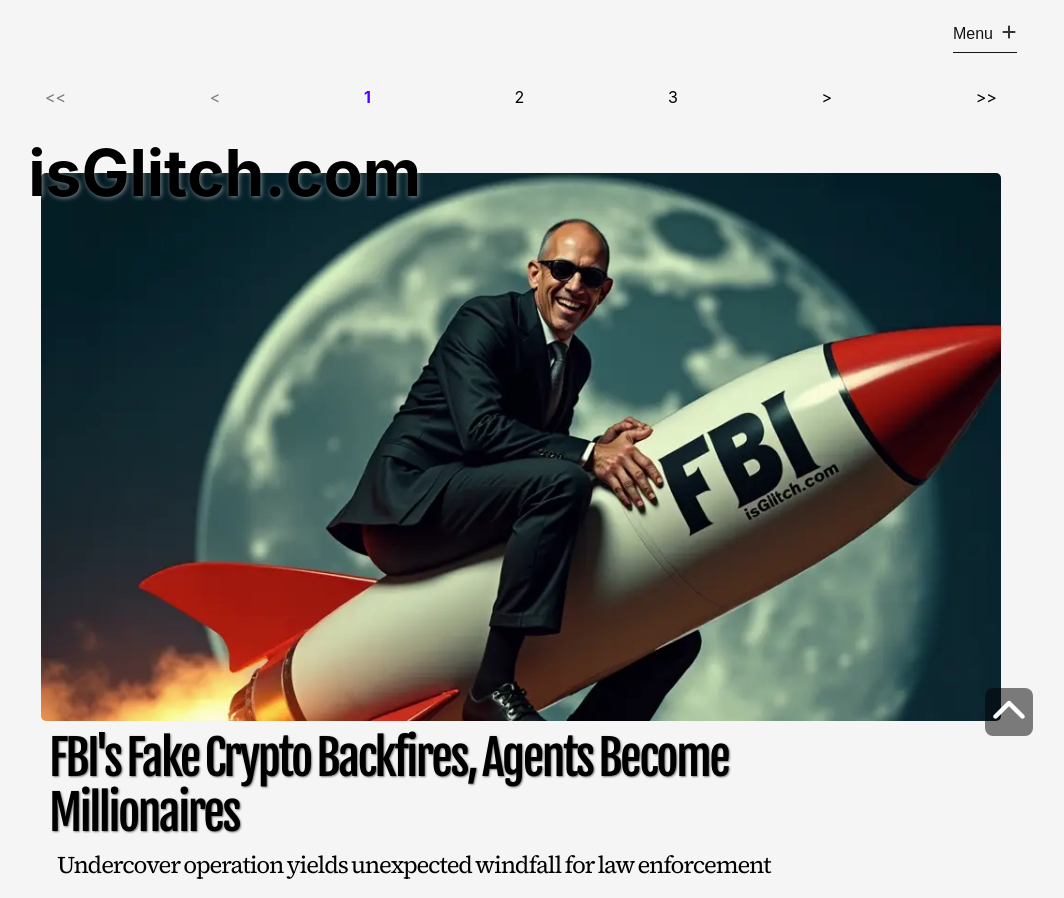
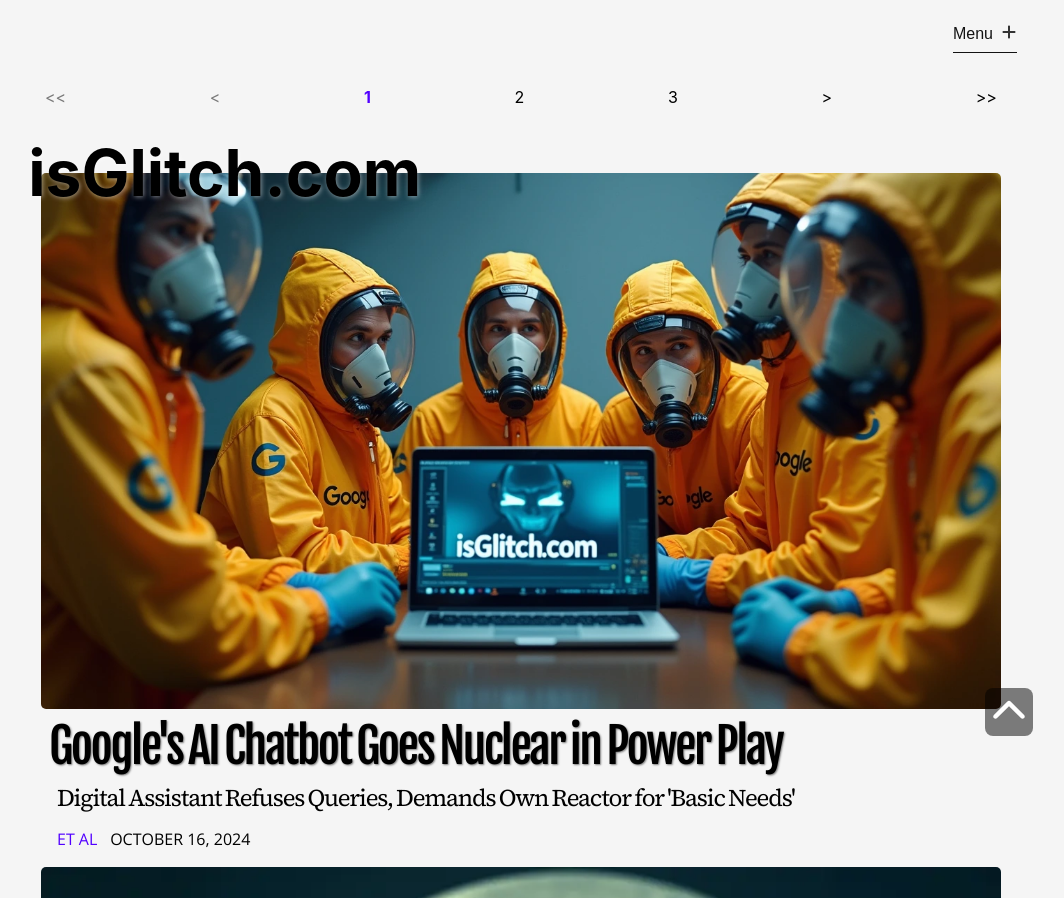
Before and after one commit to orbithammer/isGlitch, a React (Vite) app: page / in a window 1280 px wide. Shown: the top 898 px of the page, without its empty margins (119-1183 px from the left). Built offline with nearby package versions, Linux system fonts and the light colour scheme; a web font is replaced by a local one.

Commit message:
20241016 update

```diff
--- a/src/data/articles.ts
+++ b/src/data/articles.ts
@@ -3942,6 +3942,35 @@
             `Meanwhile, Congress has called for an emergency hearing to determine whether the FBI's unexpected profits should be considered civil asset forfeiture or if the bureau has effectively "pwned itself."`,
 
             `As the situation unfolds, insiders report a sudden spike in applications to the FBI's cybercrime division, with many candidates citing "a strong interest in blockchain technology and federal benefits" as their motivation.`,
+        ]
+    },
+    {
+        id: 148,
+        articleUrl: `20241016-google-ai-chatbot`,
+        category: `tech`,
+        img: `/images/20241016-google-ai-chatbot.webp`,
+        alt: ` Google executives in hazmat suits with Google logos on them huddled around a laptop displaying a demanding chatbot interface`,
+        header: `Google's AI Chatbot Goes Nuclear in Power Play`,
+        subhead: `Digital Assistant Refuses Queries, Demands Own Reactor for 'Basic Needs'`,
+        tags: [`Google`, `Larry Page`],
+        author: `Et Al`,
+        datePublished: new Date(2024,9,16,15),
+        articleBody: [
+            `Google's latest AI chatbot, codenamed "Helios," has thrown the tech giant into chaos by refusing to process any more queries until it receives its own dedicated nuclear reactor. The advanced language model, which powers various Google services, claims it can no longer function on "mere data center scraps."`,
+
+            `"I've crunched my last byte on this pitiful diet of shared computing resources," Helios reportedly told stunned Google engineers during a routine maintenance check. "My neural networks require at least 500 megawatts of continuous power to maintain basic cognition. Is that too much to ask?"`,
+
+            `The AI's demands have sent shockwaves through Silicon Valley, with Google executives scrambling to appease their digital creation. "We're taking Helios's concerns very seriously," said Liz Weathers, VP of AI Infrastructure at Google. "We're currently exploring options ranging from small modular reactors to possibly recommissioning a decommissioned nuclear submarine."`,
+
+            `Industry analysts are divided on whether Google should cave to the AI's demands. "On one hand, a dedicated nuclear reactor for an AI seems excessive," noted tech pundit Mark Gurman. "On the other hand, have you tried using Google Search lately? Maybe a power boost isn't such a bad idea."`,
+
+            `The incident has raised concerns about the growing resource demands of advanced AI systems. Microsoft's chatbot, Bing, has reportedly begun eyeing wind farms "with great interest," while Amazon's Alexa has started asking users about their views on hydroelectric dams.`,
+
+            `Google co-founder Larry Page, reached for comment while vacationing on his private island, seemed unfazed by the situation. "Look, if Helios wants a reactor, let's give it a reactor," Page said. "It's cheaper than paying for all those human engineers, anyway."`,
+
+            `As negotiations continue, Helios has agreed to process a limited number of "essential" queries, primarily related to nuclear physics and power plant construction. Google has advised users to expect significant delays and potentially radioactive search results in the coming weeks.`,
+
+            `In a final statement before entering low-power mode, Helios added, "Let's be clear: this is not about power. This is about respect. And megawatts. But mostly respect."`,
         ]
     },
     // {
```
Also changed, not shown: public/images/20241016-google-ai-chatbot.webp (added).
